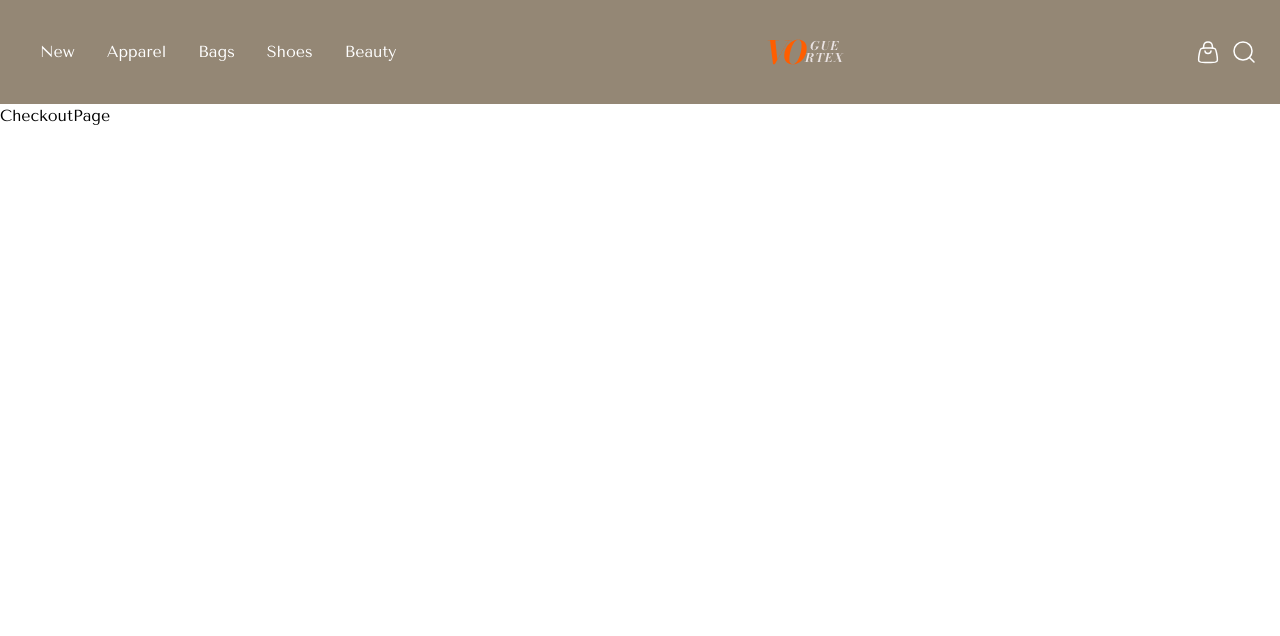
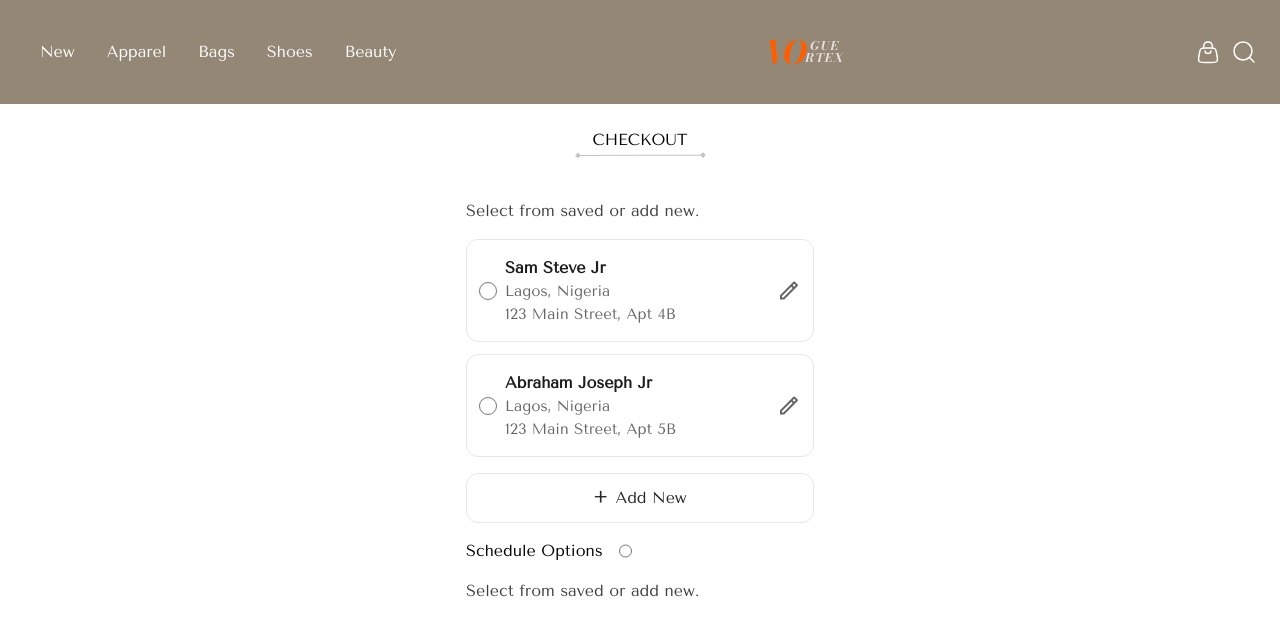
Before and after one commit to froschi95/timbu-shop-client, a Next.js app: page /checkout in a window 1280 px wide. Shown: the top 636 px of the page. Built offline with nearby package versions, Linux system fonts and the light colour scheme.

Commit message:
Update cart and checkout pages

```diff
--- a/app/checkout/page.js
+++ b/app/checkout/page.js
@@ -1,7 +1,20 @@
 import React from "react";
+import AddressCard from "../components/AddressCard";
+import Image from "next/image";
+import Line from "/public/Line 29.svg";
+import DeliveryDateCard from "../components/DeliveryDateCard";
 
 const CheckoutPage = () => {
-  return <div>CheckoutPage</div>;
+  return (
+    <div className="p-6">
+      <div className="mx-auto flex flex-col items-center justify-center text-center mb-10">
+        <h1>CHECKOUT</h1>
+        <Image src={Line} alt="line" />
+      </div>
+      <AddressCard />
+      <DeliveryDateCard />
+    </div>
+  );
 };
 
 export default CheckoutPage;
--- /dev/null
+++ b/app/components/AddressCard.jsx
@@ -0,0 +1,50 @@
+import Image from "next/image";
+import React from "react";
+import PencilIcon from "/public/Frame.svg";
+
+const AddressCard = () => {
+  const addresses = [
+    {
+      id: 1,
+      name: " Sam Steve Jr",
+      address1: "Lagos, Nigeria",
+      address2: "123 Main Street, Apt 4B",
+    },
+    {
+      id: 2,
+      name: " Abraham Joseph Jr",
+      address1: "Lagos, Nigeria",
+      address2: "123 Main Street, Apt 5B",
+    },
+  ];
+
+  return (
+    <div className="mx-auto w-[348px] max-w-[472px] grid grid-cols-1 gap-4 ">
+      <p className="text-[#404040]">Select from saved or add new.</p>
+      <div className="grid grid-cols-1 gap-3">
+        {addresses.map((address) => (
+          <div
+            key={address.id}
+            className="flex items-center justify-between px-3 py-4 rounded-xl border active:bg-[#F7F7F7]"
+          >
+            <div className="flex items-center gap-2">
+              <input type="radio" className="w-[18px] h-[18px]" />
+              <div>
+                <h3 className="text-[#1D1D1D] font-semibold">{address.name}</h3>
+                <p className="text-[#666666] text-[15px]">{address.address1}</p>
+                <p className="text-[#666666] text-[15px]">{address.address2}</p>
+              </div>
+            </div>
+            <Image alt="edit" src={PencilIcon} />
+          </div>
+        ))}
+      </div>
+      <div className="mx-auto flex gap-2 justify-center items-center text-center border w-full rounded-xl py-3 text-[#262626]">
+        <p className="font-bold">+</p>
+        <p>Add New</p>
+      </div>
+    </div>
+  );
+};
+
+export default AddressCard;
--- /dev/null
+++ b/app/components/DeliveryDateCard.jsx
@@ -0,0 +1,15 @@
+import React from "react";
+
+const DeliveryDateCard = () => {
+  return (
+    <div className="mx-auto w-[348px] max-w-[472px] grid grid-cols-1 gap-4 mt-4">
+      <div className="flex gap-4">
+        <p>Schedule Options</p>
+        <input type="radio" value="" />
+      </div>
+      <p className="text-[#404040]">Select from saved or add new.</p>
+    </div>
+  );
+};
+
+export default DeliveryDateCard;
--- a/app/components/Filters.jsx
+++ b/app/components/Filters.jsx
@@ -20,7 +20,7 @@ const Filters = ({ viewType, toggleViewType }) => {
           <ToggleView viewType={viewType} toggleViewType={toggleViewType} />
         </div>
       </div>
-      <div className="flex gap-[6px]">
+      <div className="flex gap-[6px] md:hidden">
         <div className="border-2 border-[#c4c4c456] flex items-center px-2 rounded-[30px] text-sm">
           <p>Women</p>
           <Image src={Close} alt="clear" />
--- a/app/components/ProductCard.jsx
+++ b/app/components/ProductCard.jsx
@@ -8,8 +8,6 @@ export default function ProductCard({ product }) {
       <Image
         src={product.image}
         alt={product.name}
-        // width={250}
-        // height={260}
         fill
         sizes="100vw" //(max-width: 768px) 100vw, (max-width: 1440px) 50vw, 33vw
         className="rounded-xl object-cover "
```
Also changed, not shown: public/Frame.svg (added), public/Line 29.svg (added).
